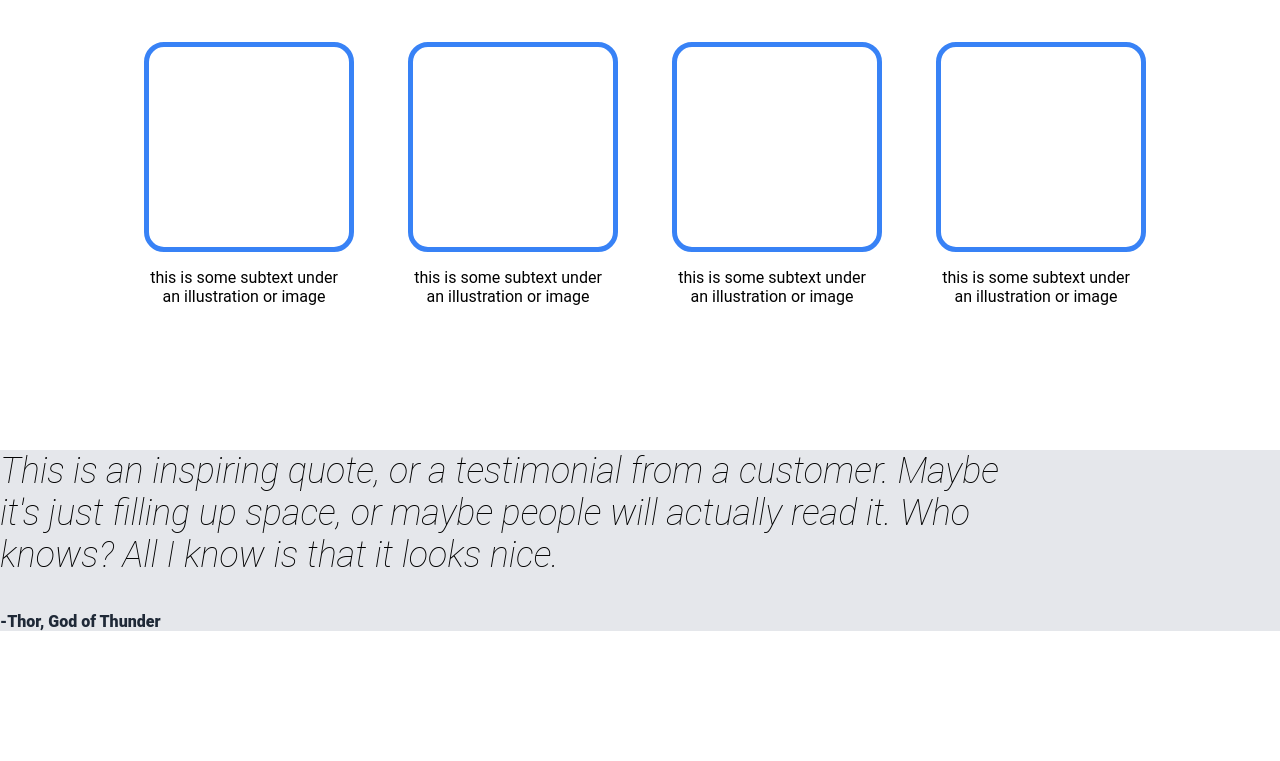
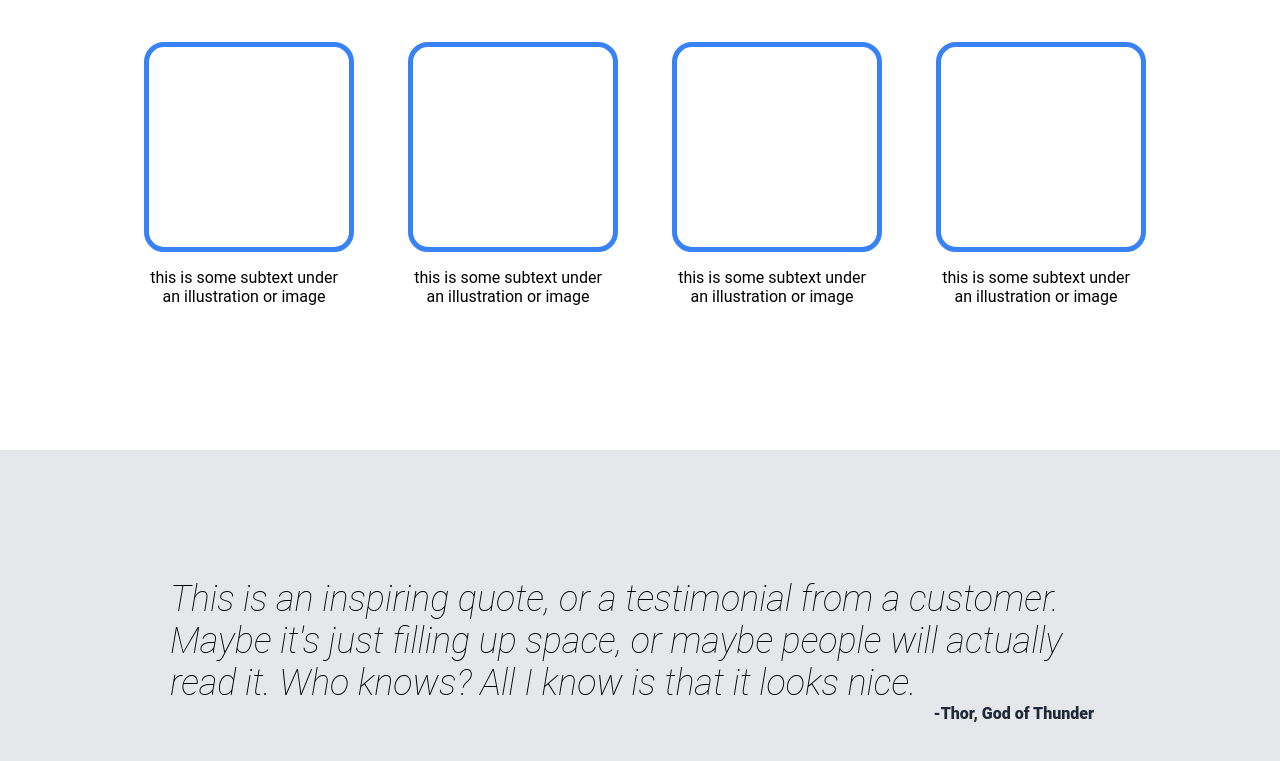
Before and after one commit to gefgu/odin-landing-page, a plain HTML site: page index.html in a window 1280 px wide. Shown: the part 743-1504 px from the top of the page. Before the commit the page ends 1390 px from the top, so only its background shows below. Drawn offline with Linux system fonts and the light colour scheme.

Commit message:
Add layout of quote section

```diff
--- a/index.html
+++ b/index.html
@@ -52,8 +52,10 @@
     </div>
 
     <div class="quote-section">
-        <p class="quote">This is an inspiring quote, or a testimonial from a customer. Maybe it's just filling up space, or maybe people will actually read it. Who knows? All I know is that it looks nice.</p>
-        <p class="attribution">-Thor, God of Thunder</p>
+        <div class="quote-text">
+            <p class="quote">This is an inspiring quote, or a testimonial from a customer. Maybe it's just filling up space, or maybe people will actually read it. Who knows? All I know is that it looks nice.</p>
+            <p class="attribution">-Thor, God of Thunder</p>
+        </div>
     </div>
 
 </body>
--- a/style.css
+++ b/style.css
@@ -114,16 +114,28 @@ a {
 
 .quote-section {
     background-color: #E5E7EB;
+    padding: 128px 32px;
+    display: flex;
+    justify-content: center;
+    align-items: center;
+}
+
+.quote-text {
+    width: 940px;
+    display: flex;
+    flex-direction: column;
 }
 
 .quote {
     font-size: 36px;
     font-weight: lighter;
     font-style: italic;
-    width: 1000px;
+    margin: 0;
 }
 
 .attribution {
     font-weight: 900;
     color: #1f2937;
+    margin: 0 16px;
+    align-self: flex-end;
 }
```
